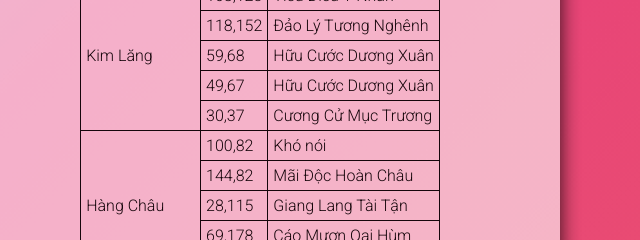
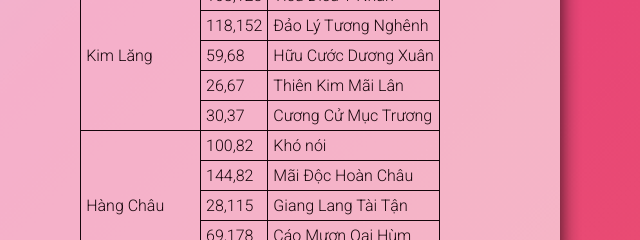
Before and after one commit to anonhieu/7mau, a plain HTML site: page tnxt.html in a window 1280 px wide. Shown: the part 474-714 px from the top of the page, 380-1020 px from the left. Drawn offline with nearby package versions, Linux system fonts and the light colour scheme.

Commit message:
Update tnxt.html

```diff
--- a/tnxt.html
+++ b/tnxt.html
@@ -171,8 +171,8 @@
       <td>Hữu Cước Dương Xuân</td>
     </tr>
     <tr>
-      <td>49,67</td>
-      <td>Hữu Cước Dương Xuân</td>
+      <td>26,67</td>
+      <td>Thiên Kim Mãi Lân</td>
     </tr>
     <tr>
       <td>30,37</td>
```
